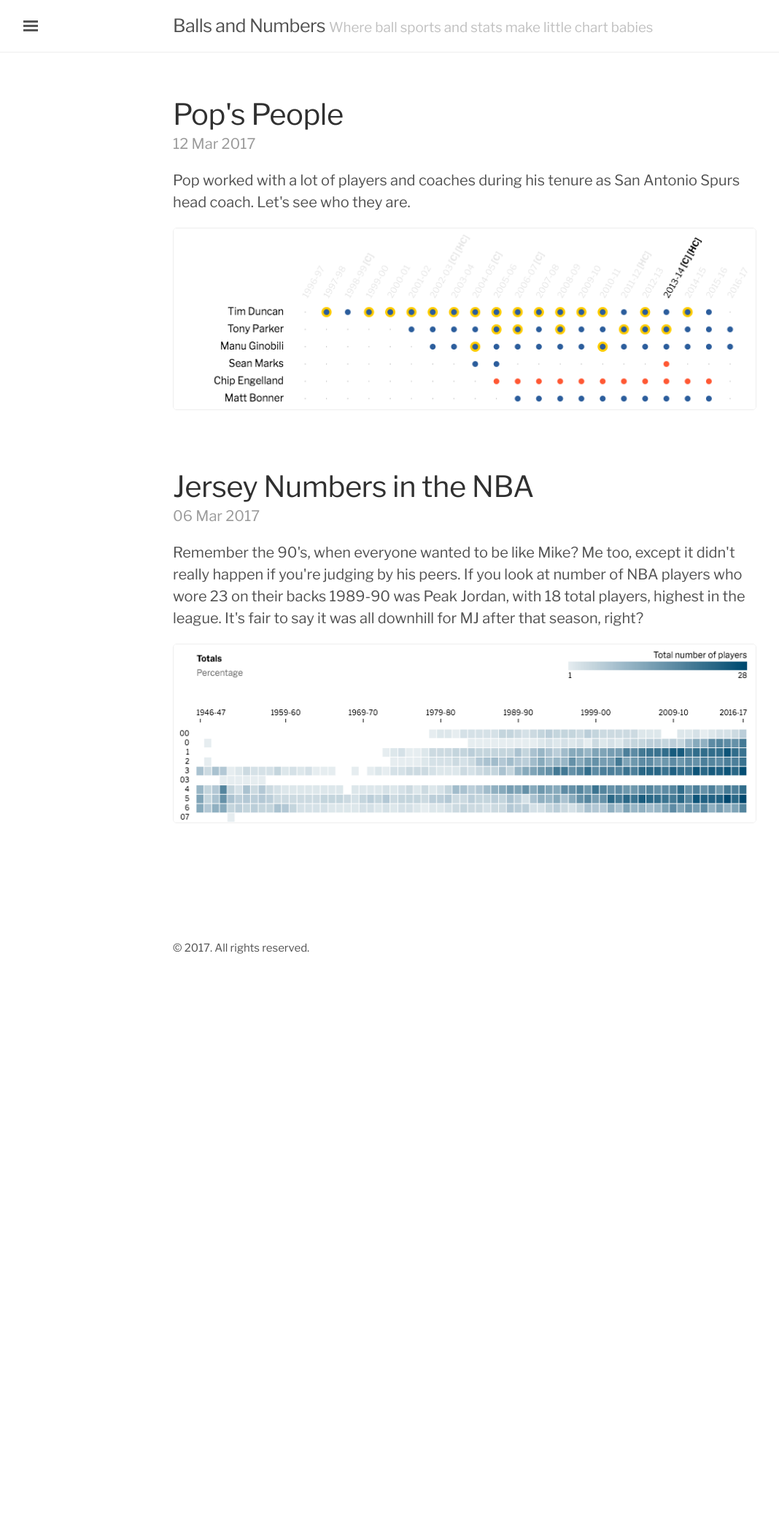
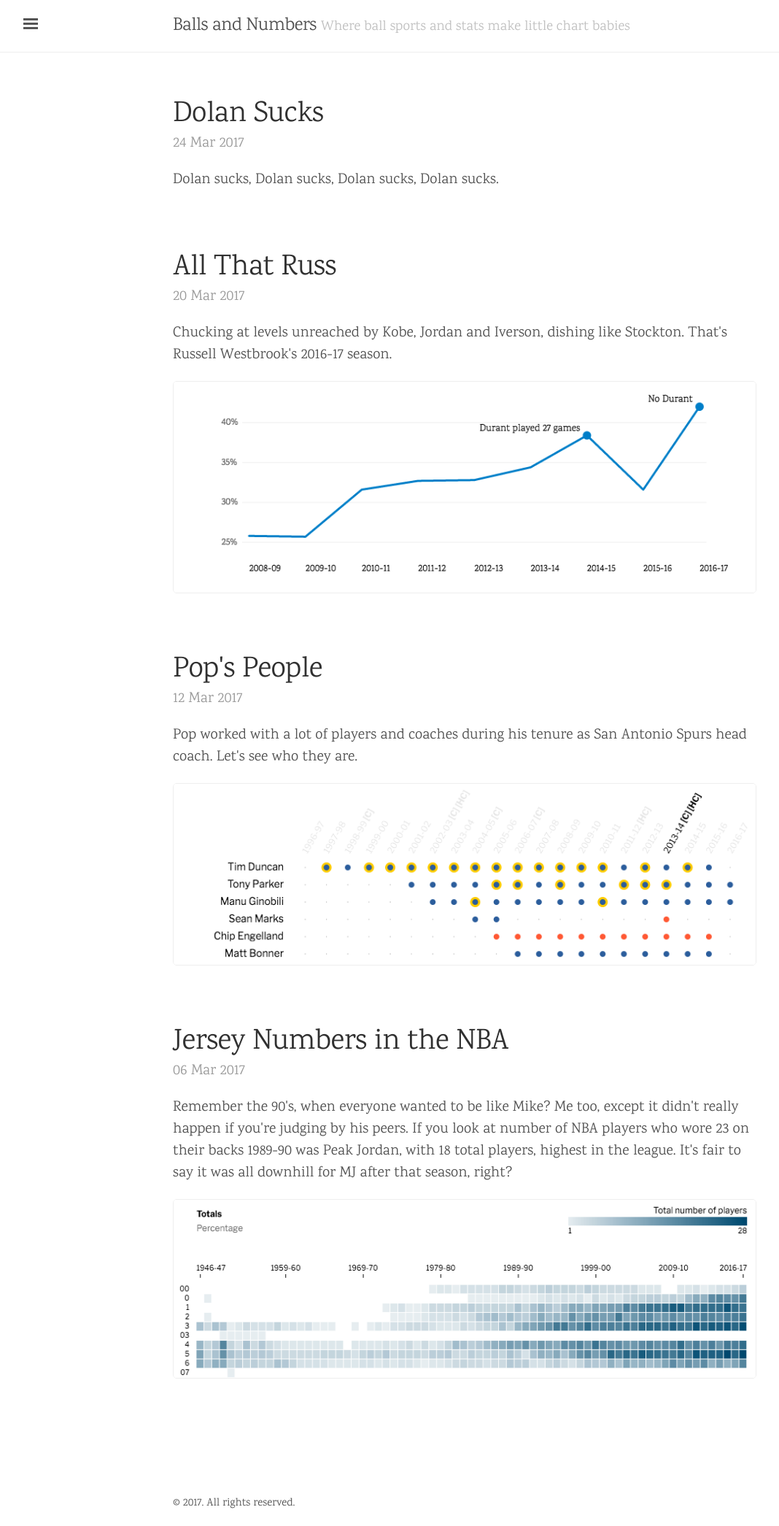
Before and after one commit to slobodan/ballsandnumbers, a Jekyll site: the page built from index.html, in a window 1280 px wide. Shown: the whole page at 73% size, without its empty margins (3-1071 px from the left). Built offline with Jekyll 4.4.1, drawn with Linux system fonts in a browser that asks for light colours; the list of posts is cut into pages by our own code; before the commit the page ends 1330 px from its top, so only the background shows below that.

Commit message:
All That Russ

```diff
--- a/_includes/head.html
+++ b/_includes/head.html
@@ -42,7 +42,13 @@
   <link rel="stylesheet" href={{ "/assets/css/poole.css?201703132232" | relative_url }}>
   <link rel="stylesheet" href={{ "/assets/css/syntax.css?201703132232" | relative_url }}>
   <link rel="stylesheet" href={{ "/assets/css/lanyon.css?201703132232" | relative_url }}>
-  <link href="https://fonts.googleapis.com/css?family=Libre+Franklin:400,400i,700,700i" rel="stylesheet">
+  <link href="https://fonts.googleapis.com/css?family=Karma:400,400i,700,700i" rel="stylesheet">
+
+  {% if page.custom_css %}
+   {% for css_file in page.custom_css %}
+     <link rel="stylesheet" href='/assets/css/{{ css_file }}.css?201703132232'>
+    {% endfor %}
+  {% endif %}
 
   <!-- Icons -->
   <link rel="apple-touch-icon-precomposed" sizes="144x144" href={{ "/assets/apple-touch-icon-precomposed.png" | relative_url }}>
--- a/_posts/2017-03-06-nba-jersey-numbers.markdown
+++ b/_posts/2017-03-06-nba-jersey-numbers.markdown
@@ -2,12 +2,11 @@
 layout: post
 title:  "Jersey Numbers in the NBA"
 date:   2017-03-06 14:00:00 +0100
-categories: dataviz
 featured_image: nba-jersey-numbers.png
 excerpt: Remember the 90's, when everyone wanted to be like Mike? Me too, except it didn't really happen if you're judging by his peers. If you look at number of NBA players who wore 23 on their backs 1989-90 was Peak Jordan, with 18 total players, highest in the league. It's fair to say it was all downhill for MJ after that season, right?
 custom_js:
-- d3.v4.min
-- jquery-3.1.1.min
+- lib/d3.v4.min
+- lib/jquery-3.1.1.min
 - jerseys
 ---
 <p>Remember the 90's, when everyone wanted to <a href="https://www.youtube.com/watch?v=b0AGiq9j_Ak" rel="nofollow">be like Mike</a>? Me too, except it didn't really happen if you're judging by his peers. If you look at number of NBA players who wore 23 on their backs 1989-90 was Peak Jordan, with 18 total players, highest in the league. It's fair to say it was all downhill for MJ after that season, right?</p>
--- a/_posts/2017-03-13-pops-people.markdown
+++ b/_posts/2017-03-13-pops-people.markdown
@@ -2,12 +2,11 @@
 layout: post
 title:  "Pop's People"
 date:   2017-03-12 14:00:00 +0100
-categories: dataviz
 featured_image: pops-people.png
 excerpt: Pop worked with a lot of players and coaches during his tenure as San Antonio Spurs head coach. Let's see who they are.
 custom_js:
-- d3.v4.min
-- jquery-3.1.1.min
+- lib/d3.v4.min
+- lib/jquery-3.1.1.min
 - pop
 ---
 <p>On December 10th 1996, Gregg Popovich was named head coach of San Antonio Spurs in a hire that gave Spurs their eighth head coach in ten years and had no business changing the NBA landscape for good.</p>
--- /dev/null
+++ b/_posts/2017-03-20-all-that-russ.markdown
@@ -0,0 +1,104 @@
+---
+layout: post
+title:  All That Russ
+date:   2017-03-20 14:00:00 +0100
+featured_image: russ.png
+excerpt: Chucking at levels unreached by Kobe, Jordan and Iverson, dishing like Stockton. That's Russell Westbrook's 2016-17 season.
+custom_js:
+- lib/d3.v4.min
+- lib/jquery-3.1.1.min
+- russ
+custom_css:
+- russ
+---
+We're experiencing the golden era of basketball stats. Three point evolution, better offensive systems and physical capabilities of today's players have inflated the numbers so much, it seems like it will take years for defense to even begin catching up.
+
+Russell Westbrook is thirteen games away from averaging a triple-double for the season, 55 years after Oscar Robertson became the first, and so far the only player to do so. If history taught us anything it's that this year nothing else matters. I remember Grant Hill flirting with a triple-double in 1996 and 1997 and then reading about this Big O guy who actually averaged one for an entire season. Who won the title that year? MVP? Anything? Doesn't matter, 1961-62 is "the triple-double season", the only one, until Westbrook joins the club in a month.
+
+There's other Westbrook stats I find way more impressive, though. The guy is on pace to post by far the highest usage percentage (percentage of plays used by a player while he's on the floor) in history AND third highest assist percentage (percentage of teammate field goals he assisted while on the floor) ever, barely trailing only two peak-Stockton season.
+
+Chucking at levels unreached by Kobe, Jordan and Iverson, dishing like Stockton. That's Russell Westbrook's 2016-17 season.
+
+<div id="table-wrapper">
+    <div style="float:left;width:48%">
+        <table>
+            <thead>
+                <tr>
+                    <th>Player</th>
+                    <th>USG%</th>
+                </tr>
+            </thead>
+            <tr class="russ">
+                <td>Russell Westbrook, 2016-17</td>
+                <td>41.9</td>
+            </tr>
+            <tr>
+                <td>Kobe Bryant, 2005-06</td>
+                <td>38.7</td>
+            </tr>
+            <tr>
+                <td>Russell Westbrook, 2014-15</td>
+                <td>38.4</td>
+            </tr>
+            <tr>
+                <td>Michael Jordan, 1986-87</td>
+                <td>38.3</td>
+            </tr>
+            <tr>
+                <td>Allen Iverson, 2001-02</td>
+                <td>37.8</td>
+            </tr>
+        </table>
+    </div>
+
+    <div style="float:right;width:48%">
+        <table>
+            <thead>
+                <tr>
+                    <th>Player</th>
+                    <th>AST%</th>
+                </tr>
+            </thead>
+            <tr>
+                <td>John Stockton, 1990-91</td>
+                <td>57.5</td>
+            </tr>
+            <tr>
+                <td>John Stockton, 1989-90</td>
+                <td>57.4</td>
+            </tr>
+            <tr class="russ">
+                <td>Russell Westbrook, 2016-17</td>
+                <td>56.6</td>
+            </tr>
+            <tr>
+                <td>John Stockton, 1987-88</td>
+                <td>54.8</td>
+            </tr>
+            <tr>
+                <td>Chris Paul, 2008-09</td>
+                <td>54.5</td>
+            </tr>
+        </table>
+    </div>
+    <p style="clear:both;font-size:14px">source basketball-reference.com</p>
+</div>
+
+
+Westbrook wasn't always like this, though. It took Durant's broken foot two seasons ago to shove Russell into "the guy" role, and for the world to get a sense of what could be. That season, Westbrook's usage percentage was 10 percentage points higher without Durant on the floor then it was while playing with KD, with offensive efficiency numbers also going up, dramatically (TS% up 5 percentage points, points per shot up 10%, etc). It was amazing, because it was one guy stepping up and saving the season for his team.
+
+<div id="viz-russ-usg"></div>
+
+This season is different. Russell dominating the ball like no other player in history, this year it was by design. Westbrook's 41.9% usage percentage is followed by Kanter's 26.8% and Oladipo's 21.2%, while assist percentage margin is even higher %mdash; among rotation players, second to Westbrook's 56.6% is Semaj Christon with 20.5%.
+
+<div id="viz-scatter"></div>
+
+How difficult would it be to pick Westbrook's dots if the chart wasn't color coded?
+
+Why would an organization allow, even want something like this? Perhaps losing Durant last summer, combined with Westbrook's upcoming free agency, two years from now, scared the Thunder into giving Westbrook the keys to everyone's cars. Keep him extremely happy and he might stay. But maybe it was because the team around him sucks, badly. If you look at true shooting percentage of all Thunder players who logged at least 200 minutes both with and without Westbrook, finding a pattern is easy.
+
+<div id="viz-ts"></div>
+
+Playing with Russ is easier than playing without him.
+
+This madness can't go on forever, though. Even Sam Presti has to luck into a dynamic guard Russ would truly enjoy playing and sharing ball handling duties with (if only they could get that guy from Houston). Or perhaps two years from now OKC will start their own version of Trust the Process, while Westbrook goes home to LA. Until then, stay you, Russ. History books will love you for it.
--- /dev/null
+++ b/_posts/2017-03-24-dolan-sucks.markdown
@@ -0,0 +1,16 @@
+---
+layout: post
+title:  Dolan Sucks
+date:   2017-03-24 14:00:00 +0100
+excerpt: Dolan sucks, Dolan sucks, Dolan sucks, Dolan sucks.
+custom_js:
+- lib/d3.v4.min
+- lib/jquery-3.1.1.min
+- dolan
+custom_css:
+- dolan
+---
+
+<div id="viz-wrapper">
+    <div id="viz"></div>
+</div>
--- a/assets/css/lanyon.css
+++ b/assets/css/lanyon.css
@@ -42,11 +42,11 @@ body {
 }
 
 html {
-  font-family: "Libre Franklin", Arial, Georgia, "Times New Roman", serif;
+  font-family: Karma, Georgia, "Times New Roman", serif;
 }
 
 h1, h2, h3, h4, h5, h6 {
-  font-family: "Libre Franklin", Arial, Helvetica, Arial, sans-serif;
+  font-family: Karma, Georgia, "Times New Roman", serif;
   font-weight: 400;
   color: #313131;
   letter-spacing: -.025rem;
@@ -149,7 +149,7 @@ h1, h2, h3, h4, h5, h6 {
   width: 14rem;
   visibility: hidden;
   overflow-y: auto;
-  font-family: "PT Sans", Helvetica, Arial, sans-serif;
+  font-family: Karma, Georgia, "Times New Roman", serif;
   font-size: .875rem; /* 15px */
   color: rgba(255,255,255,.6);
   background-color: #202020;
--- a/assets/css/poole.css
+++ b/assets/css/poole.css
@@ -48,7 +48,7 @@ body {
 }
 
 html {
-  font-family: "Helvetica Neue", Helvetica, Arial, sans-serif;
+  font-family: Karma, Georgia, "Times New Roman", serif;
   font-size: 16px;
   line-height: 1.5;
 }
```
Also changed, not shown: assets/css/russ.css (added, +30 -0 lines), assets/js/russ.js (added, +446 -0 lines), package.json (added, +19 -0 lines), assets/data/russ.csv (added), assets/featured-images/russ.png (added), assets/js/lib/ScrollMagic.min.js (added), assets/js/lib/d3.v4.min.js (renamed from assets/js/d3.v4.min.js), assets/js/lib/jquery-3.1.1.min.js (renamed from assets/js/jquery-3.1.1.min.js), assets/js/lib/jquery.ScrollMagic.min.js (added), 1 other file.
